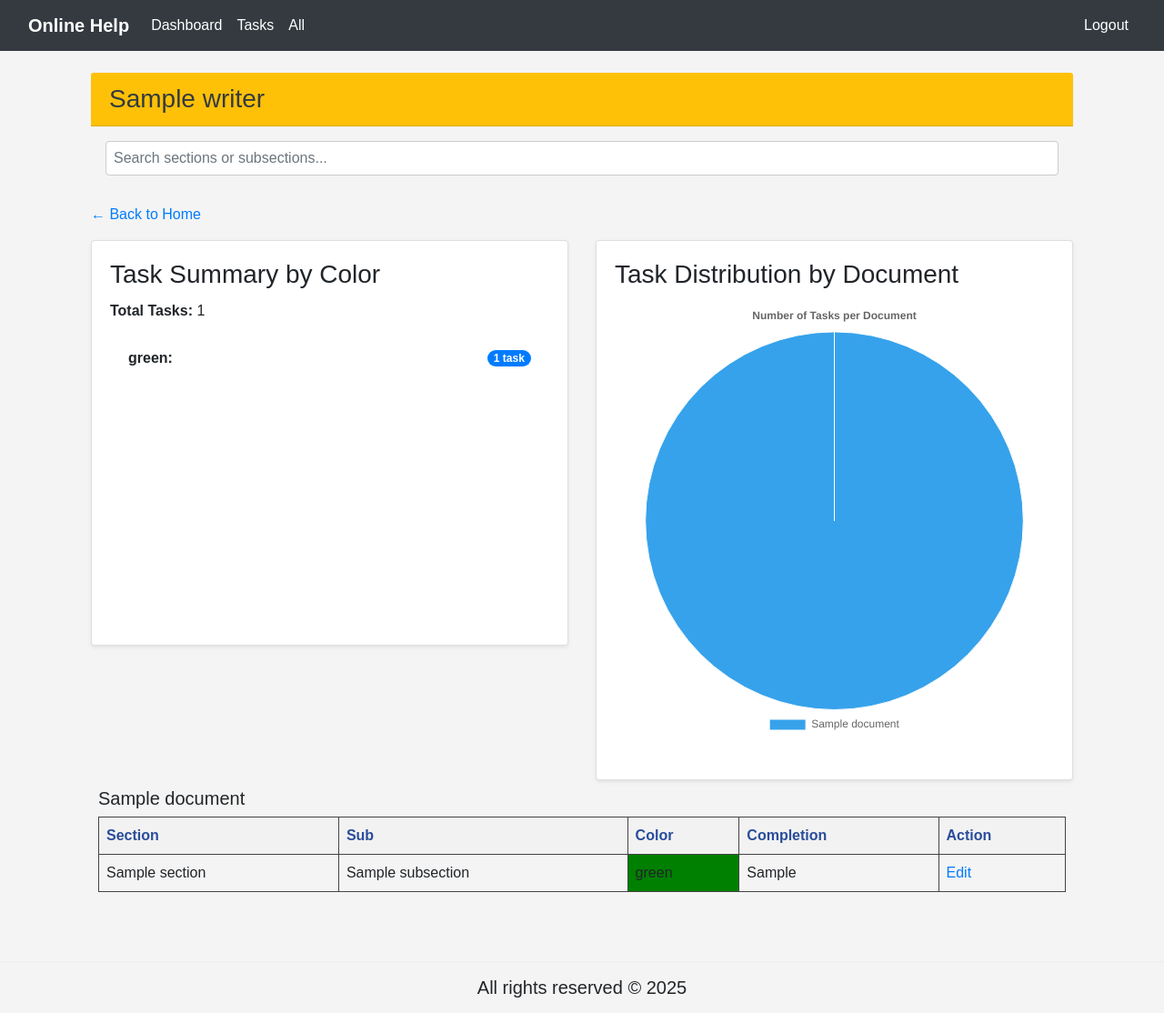
After one commit to nathan-rushing/help_dashboard_django4, a Django app: page /online_help/dash_per_user/1/ in a window 1280 px wide. The commit adds this page. Shown: the whole page at 91% size. Run offline with Django 5.2, Linux system fonts and the light colour scheme; a user stored in the database is signed in; tables that the repository leaves empty hold one stand-in row (values such as "Sample post"); some libraries are stand-ins or nearby versions.

Commit message:
fix the dash_per_user
We have the draft for dash_per_user now (previously known as per_user_test). But we got an error when clicking the subsection name

MultipleObjectsReturned at /online_help/view_subsection/157/
get() returned more than one Task -- it returned 4!

This happens to per_subsection click in the home_test when multiple IDs are being pass. For example, 'Accessing Command Help and Command Options in the Tcl Console' has four writers. Then when you pass it in the url, apat rin ang pinapasa niya, making the error.

I push this so that we will have a backup

fixed:
-draft of dash_per_user
-navbar for 'All'
-download excel is now functioning

to do:
-fix the dash_per_user

```diff
--- a/dashboard/online_help/models.py
+++ b/dashboard/online_help/models.py
@@ -1,8 +1,4 @@
 from django.db import models
-
-# Create your models here.
-from django.db import models
-
 
 class Document(models.Model):
     name = models.CharField(max_length=255, unique=True)
--- /dev/null
+++ b/dashboard/online_help/templates/online_help/dash_per_user.html
@@ -0,0 +1,143 @@
+{% extends "online_help/base.html" %}
+{% block content %}
+{% load static %}
+
+<link rel="stylesheet" href="https://stackpath.bootstrapcdn.com/bootstrap/4.5.2/css/bootstrap.min.css">
+<link rel="stylesheet" href="{% static 'css/doc_sec_sub_list.css' %}">
+
+<div class="col-md-12">
+  <div class="card-header bg-warning text-dark d-flex justify-content-between align-items-center">
+    <h3 class="m-0">{{ writer.name }}</h3>
+  </div>
+
+  <div class="p-3" style="position: sticky; top: 30px; z-index: 1000;">
+    <input type="text" id="searchInput" class="form-control" placeholder="Search sections or subsections..." onkeyup="filterContent()">
+  </div>
+
+  <p><a href="{% url 'online_help:home_test' %}">← Back to Home</a></p>
+
+  <div class="row">
+    <div class="col-md-6 d-flex">
+      <div class="card shadow-sm mb-4 w-100 h-75">
+        <div class="card-body">
+          <h3 class="card-title">Task Summary by Color</h3>
+          <p><strong>Total Tasks:</strong> {{ total_tasks }}</p>
+          <ul class="list-group list-group-flush">
+            {% for color, count in color_counts.items %}
+              <li class="list-group-item d-flex justify-content-between align-items-center">
+                <span><strong>{{ color|default:"No Color" }}:</strong></span>
+                <span class="badge badge-pill badge-primary">{{ count }} task{{ count|pluralize }}</span>
+              </li>
+            {% empty %}
+              <li class="list-group-item">No tasks.</li>
+            {% endfor %}
+          </ul>
+        </div>
+      </div>
+    </div>
+
+    <div class="col-md-6 d-flex">
+      <div class="card shadow-sm mb-4 w-100 h-100">
+        <div class="card-body">
+          <h3 class="card-title">Task Distribution by Document</h3>
+          <canvas id="documentPieChart" width="400" height="400"></canvas>
+        </div>
+      </div>
+    </div>
+  </div>
+
+  <div class="p-2">
+    {% if grouped_tasks %}
+      {% for document, tasks in grouped_tasks.items %}
+        <h5>{{ document }}</h5>
+        <table style="width: 100%; border-collapse: collapse; margin-bottom: 20px; border: 1px solid #444;">
+          <thead style="color: #2a4d9b; background-color: #f2f2f2;">
+            <tr>
+              <th style="border: 1px solid #444; padding: 8px; text-align: left;">Section</th>
+              <th style="border: 1px solid #444; padding: 8px; text-align: left;">Sub</th>
+              <th style="border: 1px solid #444; padding: 8px; text-align: left;">Color</th>
+              <th style="border: 1px solid #444; padding: 8px; text-align: left;">Completion</th>
+              <th style="border: 1px solid #444; padding: 8px; text-align: left;">Action</th>
+            </tr>
+          </thead>
+          <tbody>
+            {% for tk in tasks %}
+              <tr>
+                <td style="border: 1px solid #444; padding: 8px;">{{ tk.subsection.section.name }}</td>
+                <td style="border: 1px solid #444; padding: 8px;">
+                  <a href="{% url 'online_help:view_subsection' tk.subsection.id %}" class="hover-link">
+                    {{ tk.subsection.name }}
+                  </a>
+                </td>
+                <td style="border: 1px solid #444; padding: 8px; background-color: {{ tk.color }};">
+                  {{ tk.color }}
+                </td>
+                <td style="border: 1px solid #444; padding: 8px;">{{ tk.completion }}</td>
+                <td style="border: 1px solid #444; padding: 8px;">
+                  <a href="{% url 'online_help:view_subsection_edit' tk.subsection.id %}">Edit</a>
+                </td>
+              </tr>
+            {% endfor %}
+          </tbody>
+        </table>
+      {% endfor %}
+    {% else %}
+      <p>No tasks for this writer.</p>
+    {% endif %}
+  </div>
+</div>
+
+<script src="https://cdn.jsdelivr.net/npm/chart.js"></script>
+<script>
+  const documentTaskCounts = JSON.parse('{{ document_task_counts_json|escapejs }}');
+  const labels = Object.keys(documentTaskCounts);
+  const data = Object.values(documentTaskCounts);
+
+  const ctx = document.getElementById('documentPieChart').getContext('2d');
+  new Chart(ctx, {
+    type: 'pie',
+    data: {
+      labels: labels,
+      datasets: [{
+        label: 'Tasks per Document',
+        data: data,
+        borderWidth: 1
+      }]
+    },
+    options: {
+      responsive: true,
+      plugins: {
+        legend: { position: 'bottom' },
+        title: { display: true, text: 'Number of Tasks per Document' }
+      }
+    }
+  });
+</script>
+
+<script>
+function filterContent() {
+  const input = document.getElementById("searchInput").value.toLowerCase();
+  const headings = document.querySelectorAll("h5");
+  const tables = document.querySelectorAll("table");
+
+  headings.forEach((heading, index) => {
+    const table = tables[index];
+    const rows = table.querySelectorAll("tbody tr");
+    let tableHasMatch = false;
+
+    const headingMatch = heading.innerText.toLowerCase().includes(input);
+
+    rows.forEach(row => {
+      const section = row.cells[0].textContent.toLowerCase();
+      const sub = row.cells[1].textContent.toLowerCase();
+      const match = section.includes(input) || sub.includes(input);
+      row.style.display = match ? "" : "none";
+      if (match) tableHasMatch = true;
+    });
+
+    heading.style.display = headingMatch || tableHasMatch ? "" : "none";
+    table.style.display = tableHasMatch ? "" : "none";
+  });
+}
+</script>
+{% endblock %}
--- a/dashboard/online_help/templates/online_help/home_test.html
+++ b/dashboard/online_help/templates/online_help/home_test.html
@@ -20,7 +20,7 @@
 
   <!-- Download Excel Button -->
   <div>
-    <a href="" class="btn btn-success">
+    <a href="{% url 'online_help:export_excel' %}" class="btn btn-success">
       📥 Download Excel
     </a>
   </div>
@@ -56,7 +56,7 @@
                 <div class="bg-light rounded scroll-box shadow-sm">
                   <div class="p-3 text-white text-center {{ writer_color_classes|get_item:writer.pk }}">
                         <p class="m-0">
-                            <a href="" class="hover-link">{{ writer.name }}</a>
+                            <a href="{% url 'online_help:dash_per_user' writer.pk %}" class="hover-link">{{ writer.name }}</a>
                         </p>
                     </div>
                     <div class="p-2">
--- a/dashboard/online_help/templates/online_help/navbar.html
+++ b/dashboard/online_help/templates/online_help/navbar.html
@@ -15,7 +15,7 @@
                     <a class="nav-link {% if request.resolver_match.url_name == 'tasks_test' %}active{% endif %}" href="{% url 'online_help:tasks_test' %}">Tasks</a>
                 </li>
                 <li class="nav-item">
-                    <a class="nav-link {% if request.resolver_match.url_name == 'view_all' %}active{% endif %}" href="">All</a>
+                    <a class="nav-link {% if request.resolver_match.url_name == 'view_all' %}active{% endif %}" href="{% url 'online_help:view_all' %}">All</a>
                 </li>
             </ul>
 
--- a/dashboard/online_help/templates/online_help/view_subsection_edit.html
+++ b/dashboard/online_help/templates/online_help/view_subsection_edit.html
@@ -8,7 +8,7 @@
 <div class="container mt-5">
     <p><a href="{% url 'online_help:view_subsection' task.subsection.id %}">← Back to Details</a></p>
     <div class="card shadow-sm">
-        <div class="card-header bg-warning text-dark d-flex justify-content-between align-items-center">
+        <div class="card-header bg-primary text-white d-flex justify-content-between align-items-center">
             <h2 class="mb-0">Edit Subsection - {{ task.subsection.name }}</h2>
         </div>
         <div class="card-body">
--- a/dashboard/online_help/urls.py
+++ b/dashboard/online_help/urls.py
@@ -4,7 +4,21 @@ from . import views
 app_name = 'online_help'
 
 urlpatterns = [
+    # home_test
     path("home_test/", views.home_test, name="home_test"),
+    path("dash_per_user/<int:writer_pk>/", views.dash_per_user, name="dash_per_user"),
+    path("view_subsection/<int:subsection_id>/", views.view_subsection, name="view_subsection"),
+    path("view_subsection_edit/<int:subsection_id>/edit/", views.view_subsection_edit, name="view_subsection_edit"),
+
+    # Version for home_test
+    path('update-version/', views.update_version, name='update_version'),
+    path('verify-password/', views.verify_password, name='verify_password'),
+
+    # login and logout
+    path('login/', views.login_view, name='login'),
+    path('logout/', views.logout_view, name='logout'),
+
+    # tasks_test
     path("tasks_test/", views.tasks_test, name="tasks_test"),
     path("document_list/", views.document_list, name="document_list"),
     path("documents_list_edit/edit/", views.document_list_edit, name="document_list_edit"),
@@ -22,14 +36,14 @@ urlpatterns = [
     path("edit_sme/<int:sme_id>/", views.edit_sme, name="edit_sme"),
     path("add_sme/<int:subsection_id>/", views.add_sme, name="add_sme"),
     path("assign_task/", views.assign_task, name="assign_task"),
-    # AJAX endpoints for assign_task
+
+    # AJAX endpoints for assign_task in tasks_test
     path('ajax/load-sections/', views.load_sections, name='ajax_load_sections'),
     path('ajax/load-subsections/', views.load_subsections, name='ajax_load_subsections'),
-    path("view_subsection/<int:subsection_id>/", views.view_subsection, name="view_subsection"),
-    path("view_subsection/<int:subsection_id>/edit/", views.view_subsection_edit, name="view_subsection_edit"),
 
-    path('update-version/', views.update_version, name='update_version'),
-    path('verify-password/', views.verify_password, name='verify_password'),
-    path('login/', views.login_view, name='login'),
-    path('logout/', views.logout_view, name='logout'),
+    # All tasks
+    path("view_all/", views.view_all, name="view_all"),
+
+    # Export to Excel
+    path('export_excel/', views.export_excel, name='export_excel'),
 ]
--- a/dashboard/online_help/views.py
+++ b/dashboard/online_help/views.py
@@ -105,6 +105,50 @@ def home_test(request):
         'can_edit': request.user.is_authenticated and (request.user.is_superuser or request.user.is_staff),
     }
     return render(request, 'online_help/home_test.html', ctx)
+
+from collections import defaultdict
+from django.db.models import Count
+from django.shortcuts import get_object_or_404
+import json
+
+@login_required
+def dash_per_user(request, writer_pk):
+    writer = get_object_or_404(Writer, pk=writer_pk)
+
+    tasks = (
+        Task.objects
+        .filter(writer=writer)
+        .select_related('subsection__section__document')
+        .order_by('subsection__section__document__name',
+                  'subsection__section__name',
+                  'subsection__name')
+    )
+
+    # Group tasks by Document name
+    grouped = defaultdict(list)
+    for tk in tasks:
+        doc_name = tk.subsection.section.document.name
+        grouped[doc_name].append(tk)
+
+    # Counts by color
+    color_counts_qs = tasks.values('color').annotate(count=Count('id'))
+    color_counts = {row['color'] or 'No Color': row['count'] for row in color_counts_qs}
+
+    # Counts by document (for the pie chart)
+    doc_counts_qs = tasks.values('subsection__section__document__name').annotate(count=Count('id'))
+    document_task_counts = {
+        row['subsection__section__document__name'] or 'No Document': row['count']
+        for row in doc_counts_qs
+    }
+
+    return render(request, 'online_help/dash_per_user.html', {
+        'writer': writer,
+        'grouped_tasks': dict(grouped),
+        'color_counts': color_counts,
+        'total_tasks': tasks.count(),
+        'document_task_counts_json': json.dumps(document_task_counts),
+    })
+
 
 @login_required
 def view_subsection(request, subsection_id):
@@ -452,3 +496,102 @@ def login_view(request):
 def logout_view(request):
     logout(request)
     return redirect('online_help:login')
+
+
+from django.contrib.auth.decorators import login_required
+from django.shortcuts import render
+from .models import Task
+
+from django.shortcuts import render
+from .models import Task, Document
+
+from .models import Task, Document, Writer
+
+from django.contrib.auth.decorators import login_required
+from django.shortcuts import render
+from .models import Task, Document, Writer
+
+@login_required
+def view_all(request):
+    document_filter = request.GET.get('document')
+    color_filter = request.GET.get('color')
+    writer_filter = request.GET.get('writer')
+
+    # ✅ Initialize tasks first
+    tasks = Task.objects.select_related(
+        'writer', 'sme', 'subsection__section__document'
+    ).all()
+
+    # ✅ Apply filters safely
+    if document_filter:
+        tasks = tasks.filter(subsection__section__document__id=document_filter)
+
+    if color_filter:
+        tasks = tasks.filter(color=color_filter)
+
+    if writer_filter == "unassigned":
+        tasks = tasks.filter(writer__isnull=True)
+    elif writer_filter:
+        tasks = tasks.filter(writer__id=writer_filter)
+
+    # ✅ Prepare dropdown data
+    documents = Document.objects.all()
+    writers = Writer.objects.all()
+    colors = [choice[0] for choice in Task.COLOR_CHOICES]
+
+    return render(request, 'online_help/view_all.html', {
+        'tasks': tasks,
+        'documents': documents,
+        'writers': writers,
+        'colors': colors,
+        'selected_document': document_filter,
+        'selected_color': color_filter,
+        'selected_writer': writer_filter,
+    })
+
+
+import openpyxl
+from openpyxl.styles import Font
+from django.http import HttpResponse
+from django.contrib.auth.decorators import login_required
+from .models import Document
+
+@login_required
+def export_excel(request):
+    # Create a workbook and sheet
+    wb = openpyxl.Workbook()
+    ws = wb.active
+    ws.title = "Tasks Overview"
+
+    # Header row
+    headers = [
+        "Document", "Section", "Subsection", "Task Color", "Completion",
+        "Writer", "SME", "Comments"
+    ]
+    ws.append(headers)
+    for cell in ws[1]:
+        cell.font = Font(bold=True)
+
+    # Populate rows
+    for document in Document.objects.prefetch_related("sections__subsections__tasks"):
+        for section in document.sections.all():
+            for subsection in section.subsections.all():
+                for task in subsection.tasks.all():
+                    ws.append([
+                        document.name,
+                        section.name,
+                        subsection.name,
+                        task.color,
+                        task.completion,
+                        task.writer.name if task.writer else "",
+                        task.sme.name if task.sme else "",
+                        task.comments or ""
+                    ])
+
+    # Prepare response
+    response = HttpResponse(
+        content_type="application/vnd.openxmlformats-officedocument.spreadsheetml.sheet"
+    )
+    response["Content-Disposition"] = 'attachment; filename="tasks_export.xlsx"'
+    wb.save(response)
+    return response
--- a/requirements.txt
+++ b/requirements.txt
@@ -2,3 +2,4 @@ Django
 django-pandas
 openpyxl
 pandas
+django-widget-tweaks
```
Also changed, not shown: dashboard/online_help/static/css/view_all.css (added, +39 -0 lines), dashboard/online_help/templates/online_help/view_all.html (added, +78 -0 lines).
